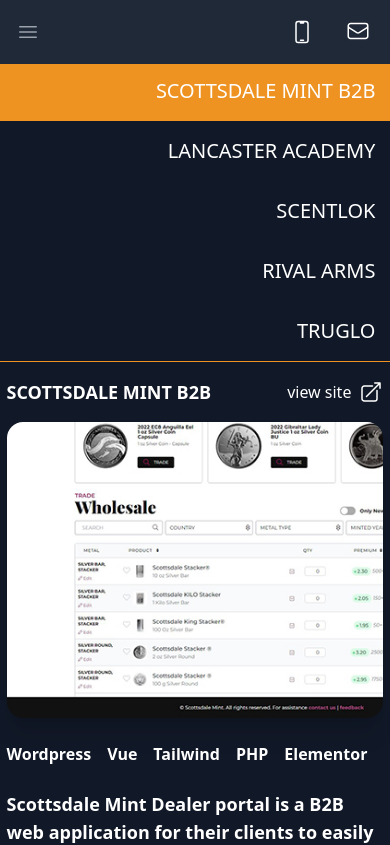
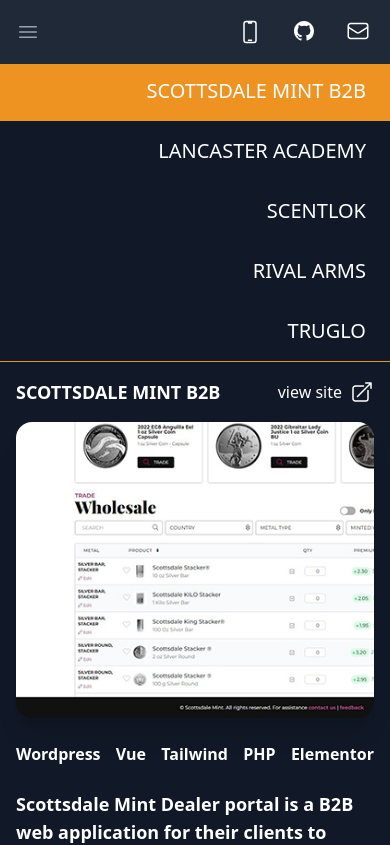
Before and after one commit to kubica4u2/kubitools, a Next.js app: page /projects in a window 390 px wide. Shown: the top 845 px of the page. Built offline with nearby package versions, Linux system fonts and the light colour scheme.

Commit message:
Dev - added github link to header. Fixed spacing issue on mobile projects page.

```diff
--- a/components/Header.js
+++ b/components/Header.js
@@ -65,6 +65,22 @@
                                     </button>
                                     <span className="text-white hidden md:inline-block hover:text-color-1">(224) 814-3594</span>
                                 </a>
+
+                                <a href="https://github.com/kubica4u2" target="_blank" rel="noreferrer" className="mr-6">
+                                    <button
+                                        type="button"
+                                        className="rounded-full bg-gray-800 p-1 text-white hover:text-color-1 focus:outline-none focus:ring-2 focus:ring-white focus:ring-offset-2 focus:ring-offset-gray-800"
+                                    >
+                                        <svg className="h-5 w-5" aria-hidden="true" fill="currentColor" viewBox="0 0 20 20">
+                                            <path
+                                                fillRule="evenodd"
+                                                d="M10 0C4.477 0 0 4.484 0 10.017c0 4.425 2.865 8.18 6.839 9.504.5.092.682-.217.682-.483 0-.237-.008-.868-.013-1.703-2.782.605-3.369-1.343-3.369-1.343-.454-1.158-1.11-1.466-1.11-1.466-.908-.62.069-.608.069-.608 1.003.07 1.531 1.032 1.531 1.032.892 1.53 2.341 1.088 2.91.832.092-.647.35-1.088.636-1.338-2.22-.253-4.555-1.113-4.555-4.951 0-1.093.39-1.988 1.029-2.688-.103-.253-.446-1.272.098-2.65 0 0 .84-.27 2.75 1.026A9.564 9.564 0 0110 4.844c.85.004 1.705.115 2.504.337 1.909-1.296 2.747-1.027 2.747-1.027.546 1.379.203 2.398.1 2.651.64.7 1.028 1.595 1.028 2.688 0 3.848-2.339 4.695-4.566 4.942.359.31.678.921.678 1.856 0 1.338-.012 2.419-.012 2.747 0 .268.18.58.688.482A10.019 10.019 0 0020 10.017C20 4.484 15.522 0 10 0z"
+                                                clipRule="evenodd"
+                                            />
+                                        </svg>
+                                    </button>
+                                </a>
+
                                 <a href="mailto:kubica4u2@gmail.com">
                                     <button
                                         type="button"
--- a/components/Projects/Scottsdale.js
+++ b/components/Projects/Scottsdale.js
@@ -22,10 +22,12 @@
                 </div>
             </div>
 
-            <div className="text-white flex py-6">
-                {obj.tech.map(item => {
+            <div className="text-white flex justify-between md:justify-start py-6">
+
+                {obj.tech.map((item, count) => {
+
                     return (
-                        <p key={item} className="mr-4 font-bold lg:text-2xl">{item} <span className="hidden md:inline">-</span> </p>
+                        <><p key={count} className="font-bold lg:text-2xl">{item}</p><span className={`mx-4 font-bold lg:text-2xl hidden md:inline ${obj.tech.length === count + 1 ? 'md:hidden': ''}`}>-</span></>
                     )
                 })}
             </div>
--- a/pages/projects.js
+++ b/pages/projects.js
@@ -39,8 +39,10 @@
         content: 'Scentlok.com is an  ecommerce website built on magento 2. I took a custom photoshop design and sliced it into the CMS. Configured products. Added custom widgets and attributes to the admin panel so client can easily customize webpages and sections on the product display page.',
         url: 'https://www.scentlok.com/',
         tech: [
-            'Magento',
+            'Magento 2',
             'Bootstrap',
+            'ES6',
+            'PHP'
         ]
     },
     {
```
